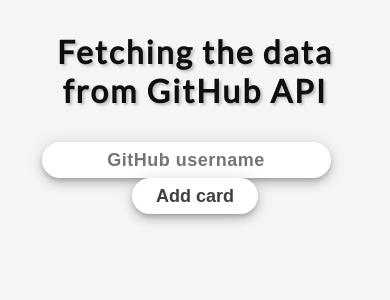
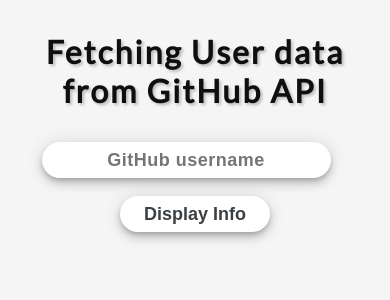
Before and after one commit to cytrobit/fetch-github-data, a React (Create React App) app: page / in a window 390 px wide. Shown: the top 300 px of the page. Built offline with nearby package versions, Linux system fonts and the light colour scheme.

Commit message:
unique key warning done and conditional display of login or user name done

```diff
--- a/src/App.css
+++ b/src/App.css
@@ -92,8 +92,8 @@
 
 .card .blog a.links {
   color: #174ea6;
-  font-weight: 600;
-  transition: 0.5s;
+  font-weight: 500;
+  transition: 0.4s;
 }
 
 .card .blog a.links:hover {
@@ -156,6 +156,11 @@
 
 @media screen and (max-width: 800px) {
   .cardlist {
+    margin-top: 150px;
     padding: 0 20px;
   }
+
+  input {
+    margin-bottom: 1em;
+  }
 }
--- a/src/App.js
+++ b/src/App.js
@@ -14,7 +14,7 @@
   return (
     <div className="App">
       <div className='heading'>
-        <h1>Fetching the data from GitHub API</h1>
+        <h1>Fetching User data from GitHub API</h1>
         <Form onSubmit={addNewCard} />
       </div>
       <CardList cards={cards} />
--- a/src/components/Card.jsx
+++ b/src/components/Card.jsx
@@ -1,21 +1,31 @@
-import React from 'react';
+import React from "react";
 
 const Card = (props) => {
   return (
-    <div className='card'>
-      <div className='imgbox'>
-      <img alt="avatar" src={props.avatar_url} />
+    <div className="card">
+      <div className="imgbox">
+        <img alt="avatar" src={props.avatar_url} />
       </div>
       <div>
-        <div className='username'>{props.login}</div>
-        <div className='blog'>
-          <a className='links' href={props.blog} target='_blank' rel='noreferrer'>
-            {props.blog}
-          </a>
-          </div>
+        {props.name ? (
+          <div className="username">{props.name}</div>
+        ) : (
+          <div className="username">{props.login}</div>
+        )}
+        <div className="blog">
+          {props.blog ? (
+            <a className="links" href={props.blog} target="_blank" rel="noreferrer">
+              {props.blog}
+            </a>
+          ) : (
+            <a className="links" href={props.html_url} target="_blank" rel="noreferrer">
+              {props.html_url}
+            </a>
+          )}
+        </div>
       </div>
     </div>
-  )
-}
+  );
+};
 
 export default Card;
--- a/src/components/CardList.jsx
+++ b/src/components/CardList.jsx
@@ -5,7 +5,7 @@
   return (
     <div className='cardlist'>
     {props.cards.map(card => (
-      <Card key={props.name} {...card} />
+      <Card key={card.id} {...card} />
     ))}
   </div>
   )
--- a/src/components/Form.jsx
+++ b/src/components/Form.jsx
@@ -23,7 +23,7 @@
         placeholder="GitHub username"
         required
       />
-      <button type="submit">Add card</button>
+      <button type="submit">Display Info</button>
     </form>
   )
 }
```
